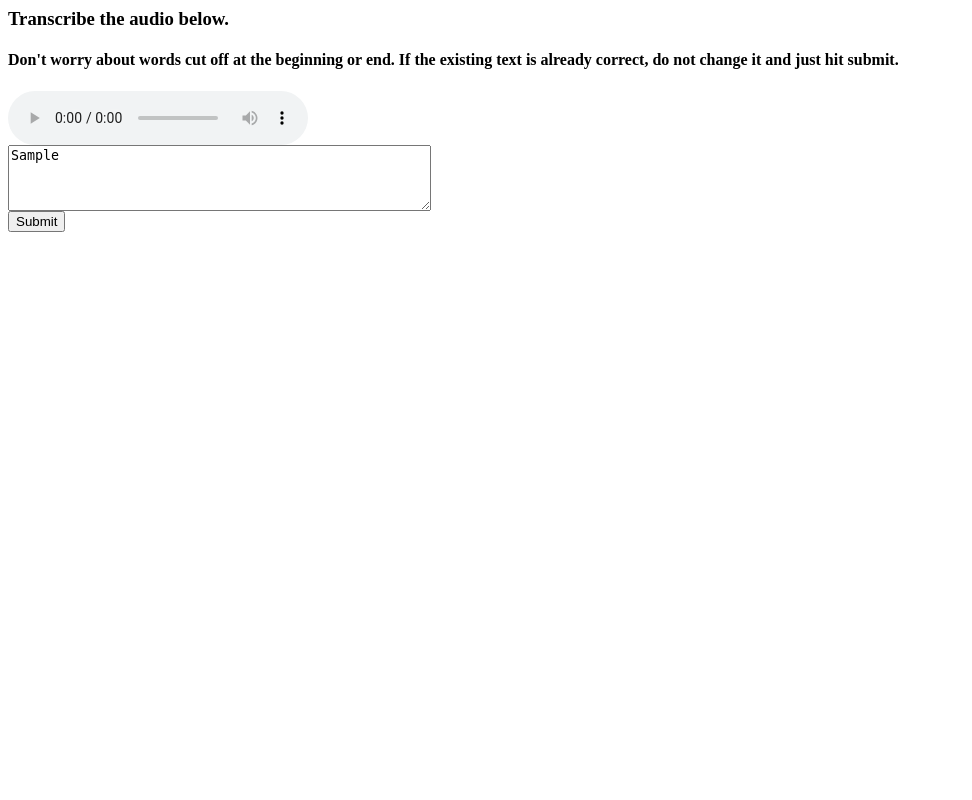
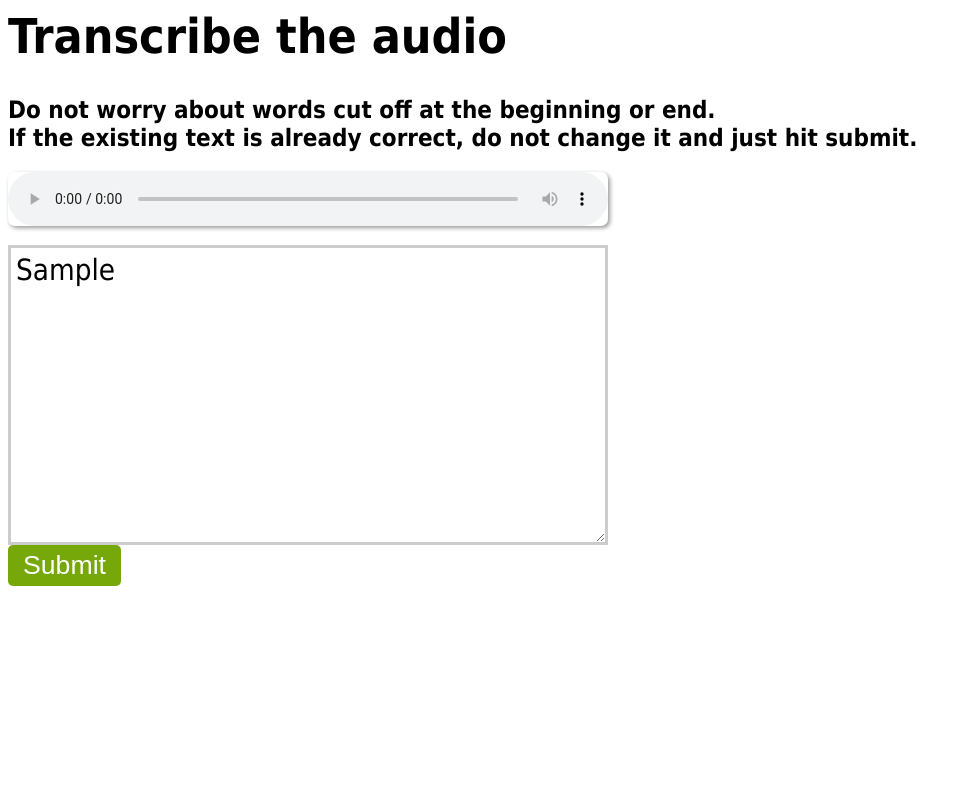
Before and after one commit to artoonie/transcroobie, a Django app: template templates/hit/client.html in a window 1280 px wide. Shown: the whole page, without its empty margins (0-972 px from the left). Run offline with Django 3.2, Linux system fonts and the light colour scheme; the template is opened without the code that fills it: most values are stand-ins (such as "Sample title", 1, 10 or a date in 2020); data that the repository does not hold is empty.

Commit message:
Add css prettiness to HIT

```diff
--- a/templates/hit/client.html
+++ b/templates/hit/client.html
@@ -1,19 +1,84 @@
-<h3>Transcribe the audio below.</h3>
-<h4>Don't worry about words cut off at the beginning or end. If the existing text
+<style>
+html {
+    font-family:"Tahoma"
+}
+h1 {
+    font-size: 36pt;
+}
+textarea {
+    width: 600px;
+    height: 300px;
+    border: 3px solid #cccccc;
+    outline: none;
+
+    padding: 5px;
+    font-family: Tahoma, sans-serif;
+    font-size: 22pt;
+
+    -webkit-transition:all 0.1s linear;
+    -moz-transition:all 0.1s linear;
+    -o-transition:all 0.1s linear;
+    transition:all 0.1s linear;
+}
+
+input[type=submit] {
+    padding:5px 15px;
+    border:0 none;
+    cursor:pointer;
+    -webkit-border-radius: 5px;
+    border-radius: 5px;
+    color:#FFFFFF;
+    font-size:20pt;
+}
+input[type=submit]:disabled {
+    background:#cccccc;
+}
+input[type=submit]:enabled {
+    background:#77a809;
+    cursor:pointer;
+}
+
+audio:hover, audio:focus, audio:active, textarea:hover, textarea:focus, textarea:active
+{
+    -webkit-box-shadow: 2px 2px 4px #006773;
+    -moz-box-shadow: 2px 2px 4px #006773;
+    box-shadow: 2px 2px 4px #006773;
+}
+audio
+{
+    width: 600px;
+    -webkit-transition:all 0.1s linear;
+    -moz-transition:all 0.1s linear;
+    -o-transition:all 0.1s linear;
+    transition:all 0.1s linear;
+    -moz-box-shadow: 2px 2px 4px 0px rgba(0,0, 0, 0.4);
+    -webkit-box-shadow:  2px 2px 4px 0px rgba(0,0, 0, 0.4);
+    box-shadow: 2px 2px 4px 0px rgba(0,0, 0, 0.4);
+    -moz-border-radius:7px 7px 7px 7px ;
+    -webkit-border-radius:7px 7px 7px 7px ;
+    border-radius:7px 7px 7px 7px ;
+}
+
+</style>
+
+<h1>Transcribe the audio</h3>
+<h2>Do not worry about words cut off at the beginning or end.<br />If the existing text
 is already correct, do not change it and just hit submit.</h4>
 
 <audio controls>
   <source src="{{ audioSnippet.audio.url }}" type="audio/mpeg">
 Your browser does not support the audio element.
 </audio>
+<br />
+<br />
 
 <form action="{{ amazon_host }}" method="POST">
-    <textarea rows="4" cols="50" name="user-input">{{ lastTranscription }}</textarea>
+    <textarea name="user-input">{{ lastTranscription }}</textarea>
     <input type="hidden" id="assignmentId" value="{{ assignment_id }}" name="assignmentId"/>
     <br/>
     <input type="hidden" id="workerId" value="{{ worker_id }}" name="workerId"/>
     <input type="hidden" id="hitId" value="{{ hit_id }}" name="hitId"/>
-    <input type="submit" {{isDisabled}} />
+    <input class="submitButton" type="submit" {{isDisabled}} />
 </form>
 <div>
 </div>
```
